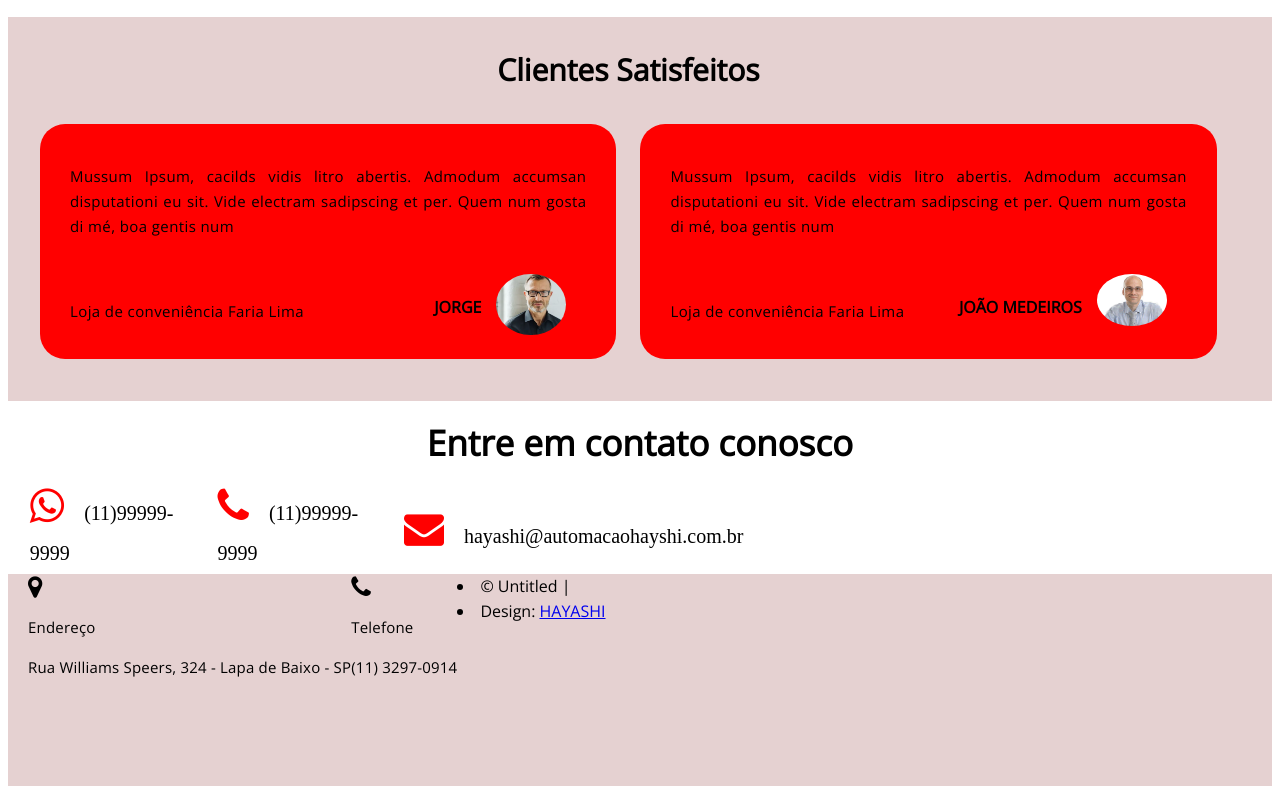
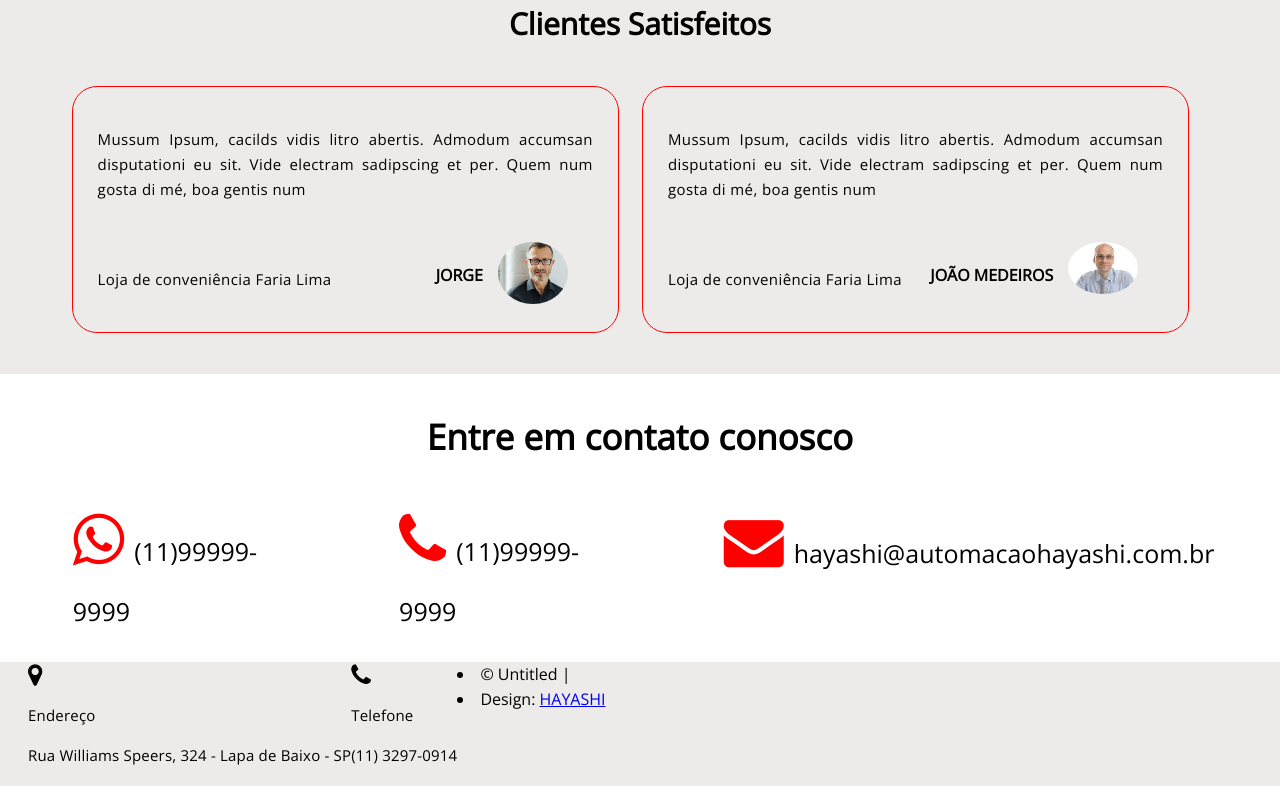
Before and after one commit to Tuffu/Hayashi-Site, a plain HTML site: page index.html in a window 1280 px wide. Shown: the part 1474-2260 px from the top of the page. Drawn offline with nearby package versions, Linux system fonts and the light colour scheme.

Commit message:
Alteração na seção de contato; diminuição do tamanho da logo / mudança de visual na parte de clientes satisfeitos

```diff
--- a/css/style.css
+++ b/css/style.css
@@ -1,7 +1,8 @@
-html{
+html, body{
     font-family: 'Open Sans';
     line-height: 25px;
-
+    margin: 0px;
+    padding: 0px;
 }
 
 p, b{
@@ -19,7 +20,6 @@ h1, h2{
 
 #top-header{
     display: block;
-    padding-bottom: 20px;
 }
 
 #top-header p{
@@ -53,7 +53,7 @@ h1, h2{
 
 
 .img-logo{
-    max-width: 50%;
+    max-width: 40%;
     padding-top: 10px;
 }
 
@@ -63,8 +63,6 @@ h1, h2{
 }
 
 .top-nav ul{
-    margin-top: 10px;
-    padding: 0;
     list-style: none;
 
 }
@@ -77,6 +75,10 @@ h1, h2{
 
 }
 
+.menu-section {
+    margin: auto;
+}
+
  .top-nav li :hover{
     color: white;
     transition: 0.3s ease-in-out;
@@ -87,12 +89,14 @@ h1, h2{
 #section-article{
     padding-top: 5px;
     padding-bottom: 20px;
-    background: rgba(158, 82, 82, 0.267);
+    background: rgba(187, 175, 175, 0.267);
 }
 
 .article-content p{
     text-align: justify;
     color: rgb(139, 139, 139);
+    margin-left: 20px;
+    margin-right: 20px;
 }
 
 /*------------------ SOLUTION ------------------*/
@@ -154,9 +158,11 @@ h1, h2{
 /*------------------ CLIENT ------------------*/
 
 .client-section{
-    background: rgba(158, 82, 82, 0.267);
-    padding-top: 10px;
+    background: rgba(187, 175, 175, 0.267);
+    padding-top: 30px;
     padding-bottom: 30px;
+    padding-left: 60px;
+    padding-right: 60px;
 }
 
 .client-content{
@@ -164,8 +170,9 @@ h1, h2{
 }
 
 .client-body .col-1_2{
-    background: red;
+    border: 0.1px solid red;
     border-radius: 25px;
+    margin-top: 20px;
 }
 
 
@@ -184,9 +191,9 @@ h1, h2{
 .client-body p{
     color: black;
     padding-top: 25px;
-    padding-left: 30px;
-    padding-right: 30px;
-    padding-bottom: 20px;
+    padding-left: 25px;
+    padding-right: 25px;
+    padding-bottom: 25px;
     letter-spacing: 0.4px;
     text-align: justify;
 
@@ -210,30 +217,41 @@ h1, h2{
 
 /*------------------ CONTACT ------------------*/
 
-/* .contact-container{
-    display: inline-block;
-} */
+.contact-title{
+    padding-top: 20px;
+}
+
+.contact-container{
+    display: flex;
+    padding-top: 30px;
+    padding-bottom: 30px;
+}
 
 .contact-content{
     display: inline-block;
-
+    margin-right: auto;
+    margin-left: auto;
 }
 
 .contact-icon{
     color: red;
-    font-size: 40px;
+    font-size: 60px;
+}
+
+.contact-icon span{
+    margin-left: 10px;
 }
 
 .contact-icon span{
     color: black;
-    font-size: 20px;
-    padding-left: 20px;
+    font-size: 25px;
+    font-family: 'Open Sans';
 }
 
 /*------------------ FOOTER ------------------*/
 
 .main-footer{
-    background: rgba(158, 82, 82, 0.267);
+    background: rgba(187, 175, 175, 0.267);
     padding-bottom: 300px;
 }
 
@@ -274,18 +292,17 @@ h1, h2{
 }
 
    .col-1_2{
-       width: 48%;
+       width: 47%;
        margin: 1%;
        float: left;
    }
    .client-body .col-1_2{
-       background: red;
        border-radius: 25px;
    }
 
    .col-1_3{
     width: 48%;
-    margin: 1%;
+    margin:1%;
     float: left;
    }
 }
--- a/index.html
+++ b/index.html
@@ -258,7 +258,7 @@
                     <div class="contact-content">
                         <div class="col-1_2">
                             <div class="contact-icon">
-                                <i class="fa fa-envelope" aria-hidden="true"><span>hayashi@automacaohayshi.com.br</span></i>
+                                <i class="fa fa-envelope" aria-hidden="true"><span>hayashi@automacaohayashi.com.br</span></i>
                             </div>
                             <div class="contact-information">
                                 <p></p>
```
